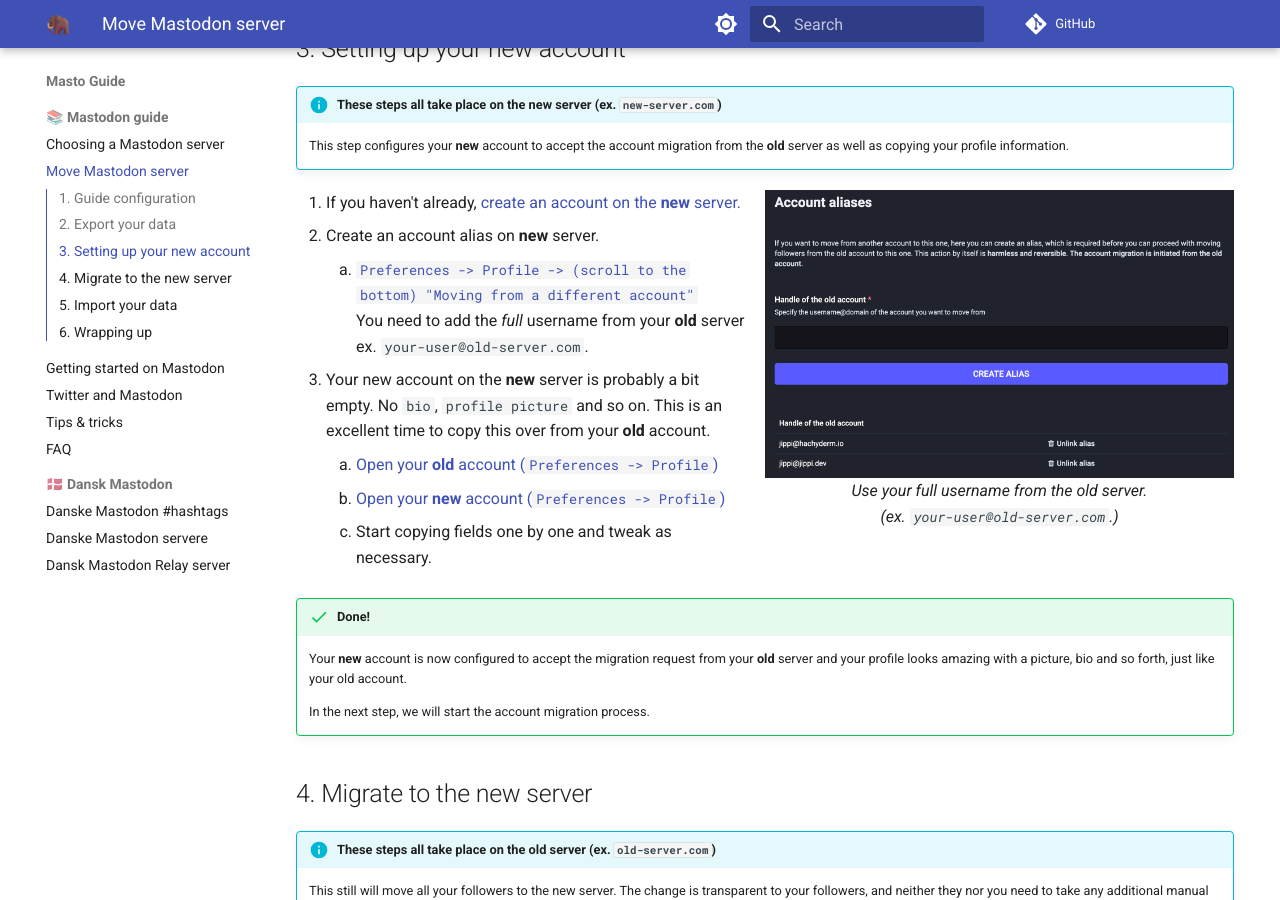
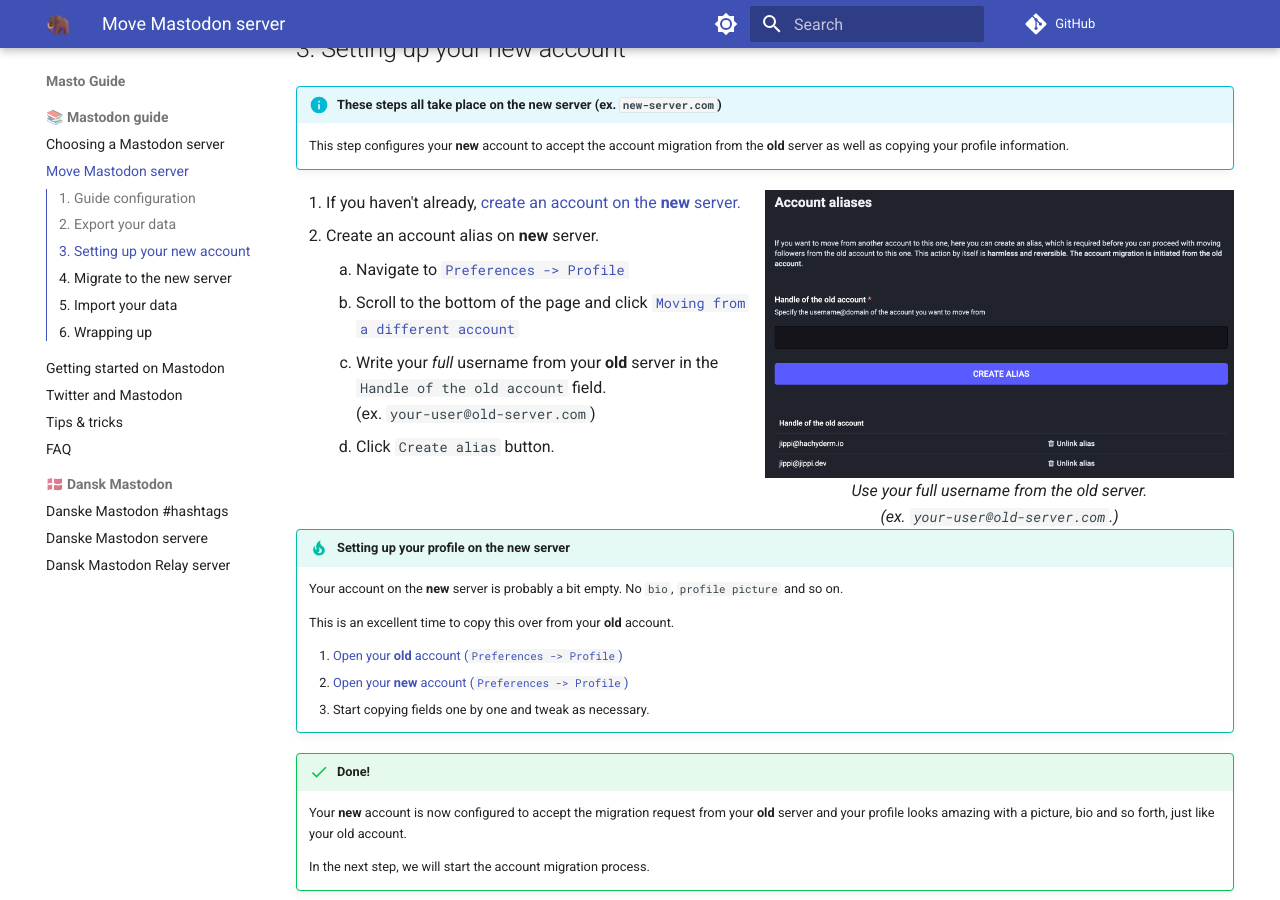
Before and after one commit to jippi/masto-guide, an MkDocs documentation site: the page built from docs/guide/move-mastodon-server.md, in a window 1280 px wide and 900 px high, scrolled down 1675 px. Built offline with MkDocs 1.6.1 and Material for MkDocs 9.7.7, drawn with Linux system fonts in a browser that asks for light colours; comment, search, counter and statistics services are not loaded.

Commit message:
styling and wording
Signed-off-by: Christian Winther <jippignu@gmail.com>

```diff
--- a/docs/guide/move-mastodon-server.md
+++ b/docs/guide/move-mastodon-server.md
@@ -74,12 +74,21 @@ Note that the following can't be imported:
 
 1. If you haven't already, <a identity="new" target="_blank" path="/auth/sign_up">create an account on the **new** server.</a>
 1. Create an account alias on **new** server.
-    1. <a identity="new" target="_blank" path="/settings/aliases">`Preferences -> Profile -> (scroll to the bottom) "Moving from a different account"`</a>
+    1. Navigate to <a identity="new" target="_blank" path="/settings/profile">`Preferences -> Profile`</a>
+    1. Scroll to the bottom of the page and click <a identity="new" target="_blank" path="/settings/aliases">`Moving from a different account`</a>
+    1. Write your *full* username from your **old** server in the `Handle of the old account` field.
     <br />
-    You need to add the *full* username from your **old** server
-    <br />
-    ex. <span identity="old" tag="code" prefix="your-user@" default="old-server.com"></span>.
-1. Your new account on the **new** server is probably a bit empty. No `bio`, `profile picture` and so on. This is an excellent time to copy this over from your **old** account.
+    (ex. <span identity="old" tag="code" prefix="your-user@" default="old-server.com"></span>)
+    1. Click `Create alias` button.
+
+<div style="clear: both" />
+
+!!! tip "Setting up your profile on the new server"
+
+    Your account on the **new** server is probably a bit empty. No `bio`, `profile picture` and so on.
+
+    This is an excellent time to copy this over from your **old** account.
+
     1. <a identity="old" target="_blank" path="/settings/profile">Open your **old** account (`Preferences -> Profile`)</a>
     1. <a identity="new" target="_blank" path="/settings/profile">Open your **new** account (`Preferences -> Profile`)</a>
     1. Start copying fields one by one and tweak as necessary.
```
